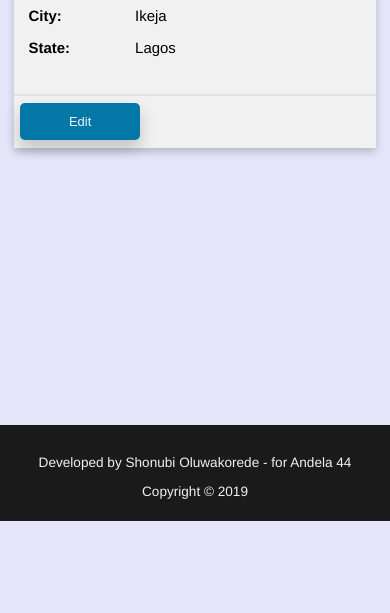
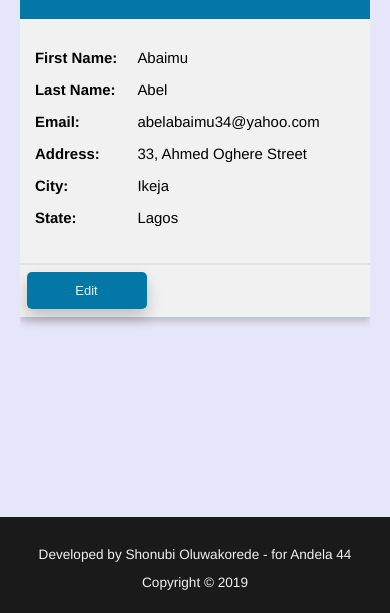
Before and after one commit to shonubijerry/quick-credit, a website: page UI/profile.html in a window 390 px wide. Shown: the part 342-955 px from the top of the page. Before the commit the page ends 863 px from the top, so only its background shows below. Drawn offline with Linux system fonts and the light colour scheme.

Commit message:
Fix: UI Redesign

```diff
--- a/UI/css/main.css
+++ b/UI/css/main.css
@@ -304,7 +304,7 @@
 }
 
 .home-div {
-    height: 70vh;
+    height: 90vh;
 }
 
 .home-bg {
@@ -680,7 +680,8 @@
     box-shadow: 0 4px 8px 0 rgba(0, 0, 0, 0.2);
     transition: 0.3s;
     margin: 1em auto;
-    max-width: 500px;
+    max-width: 700px;
+    width: 650px;
     background: #f1f1f1;
     padding-bottom: 0.5em;
 }
@@ -710,6 +711,12 @@
 
 .card:hover {
     box-shadow: 0 8px 16px 0 rgba(0, 0, 0, 0.2);
+}
+
+@media only screen and (max-width: 760px) {
+    .card {
+        max-width: 350px;
+    }
 }
 
 
--- a/UI/profile.html
+++ b/UI/profile.html
@@ -39,6 +39,8 @@
         </div>
         <div id="content-wrap">
             <section>
+                <div class="content-div home-div">
+                    <div class="centered">
                         <div class="card-large">
                             <div class="card">
                                 <div class="card-content first">
@@ -60,6 +62,8 @@
                                 </div>
                             </div>
                         </div>
+                    </div>
+                </div>
 
             </section>
         </div>
```
Also changed, not shown: UI/index.html (+1 -2 lines), UI/signin.html (+4 -5 lines). Lines whose indentation alone changed are shown as unchanged.
